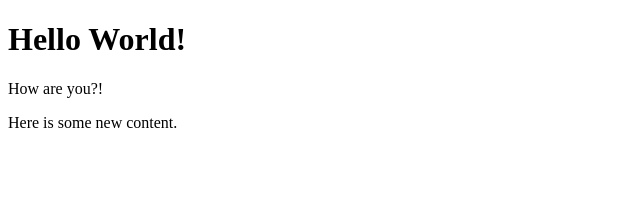
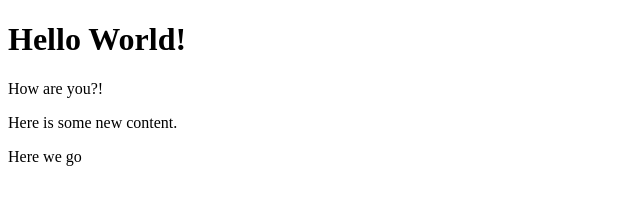
Before and after one commit to mcoester/vs_git_test, a plain HTML site: page index.html in a window 1280 px wide. Shown: the full height of the page, 0-640 px from the left. Drawn offline with Linux system fonts and the light colour scheme.

Commit message:
Another line

```diff
--- a/index.html
+++ b/index.html
@@ -11,6 +11,7 @@
         <main>
             <p>How are you?!</p>
             <p>Here is some new content.</p>
+            <p>Here we go</p>
         </main>
     </body>
 </html>
```
